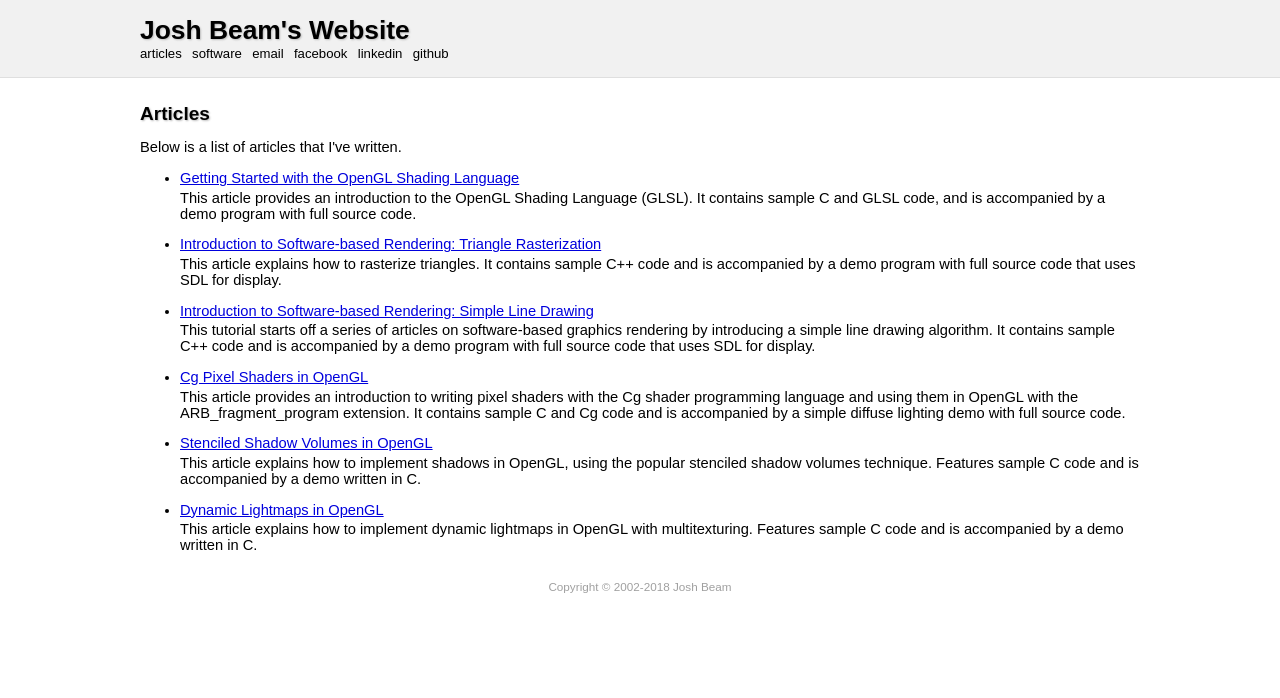
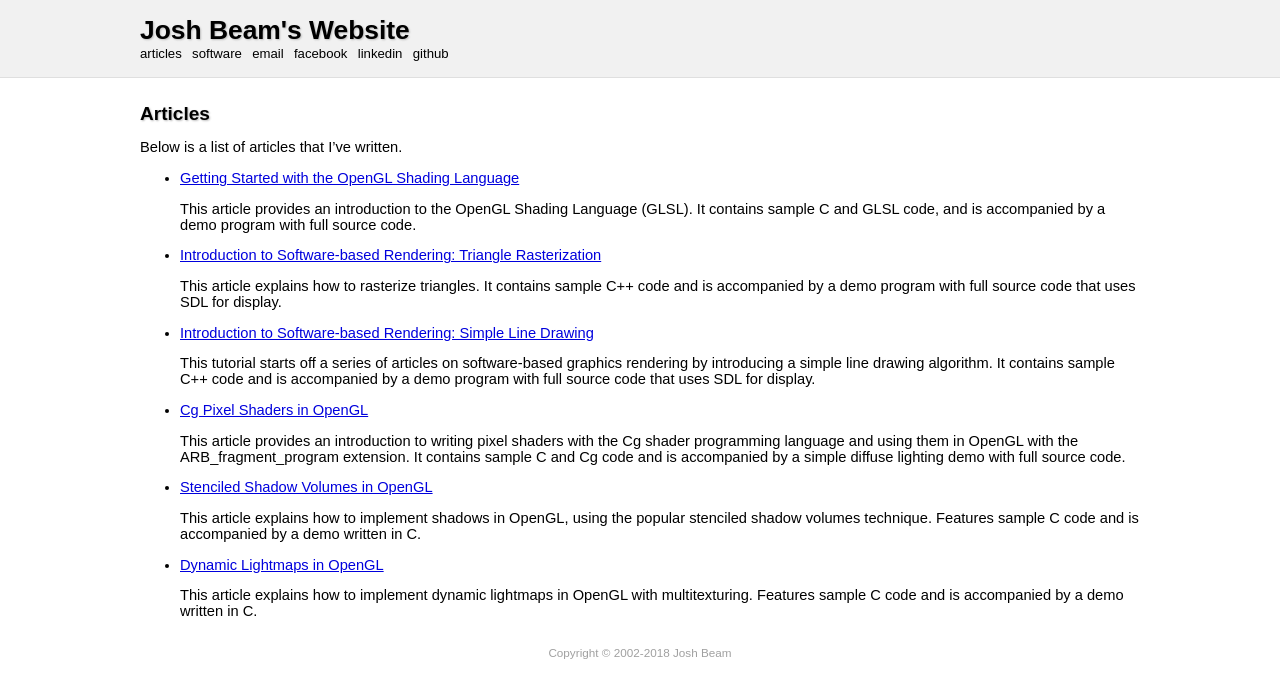
Before and after one commit to joshb/joshb.github.io, a Jekyll site: the page built from articles/index.md, in a window 1280 px wide. Shown: the top 698 px of the page. Built offline with Jekyll 4.4.1, drawn with Linux system fonts in a browser that asks for light colours.

Commit message:
Use markdown in article index.

```diff
--- a/articles/index.md
+++ b/articles/index.md
@@ -2,36 +2,28 @@
 layout: post
 title: Articles
 ---
-<p>Below is a list of articles that I've written.</p>
+Below is a list of articles that I've written.
 
-<ul>
-  <li>
-    <a href="getting_started_with_glsl/">Getting Started with the OpenGL Shading Language</a>
-    <p>This article provides an introduction to the OpenGL Shading Language (GLSL). It contains sample C and GLSL code, and is accompanied by a demo program with full source code.</p>
-  </li>
+- [Getting Started with the OpenGL Shading Language](getting_started_with_glsl/)
 
-  <li>
-    <a href="triangle_rasterization/">Introduction to Software-based Rendering: Triangle Rasterization</a>
-    <p>This article explains how to rasterize triangles. It contains sample C++ code and is accompanied by a demo program with full source code that uses SDL for display.</p>
-  </li>
+  This article provides an introduction to the OpenGL Shading Language (GLSL). It contains sample C and GLSL code, and is accompanied by a demo program with full source code.
 
-  <li>
-    <a href="simple_line_drawing/">Introduction to Software-based Rendering: Simple Line Drawing</a>
-    <p>This tutorial starts off a series of articles on software-based graphics rendering by introducing a simple line drawing algorithm. It contains sample C++ code and is accompanied by a demo program with full source code that uses SDL for display.</p>
-  </li>
+- [Introduction to Software-based Rendering: Triangle Rasterization](triangle_rasterization/)
 
-  <li>
-    <a href="cg_pixel_shaders_in_opengl/">Cg Pixel Shaders in OpenGL</a>
-    <p>This article provides an introduction to writing pixel shaders with the Cg shader programming language and using them in OpenGL with the ARB_fragment_program extension. It contains sample C and Cg code and is accompanied by a simple diffuse lighting demo with full source code.</p>
-  </li>
+  This article explains how to rasterize triangles. It contains sample C++ code and is accompanied by a demo program with full source code that uses SDL for display.
 
-  <li>
-    <a href="stenciled_shadow_volumes_in_opengl/">Stenciled Shadow Volumes in OpenGL</a>
-    <p>This article explains how to implement shadows in OpenGL, using the popular stenciled shadow volumes technique. Features sample C code and is accompanied by a demo written in C.</p>
-  </li>
+- [Introduction to Software-based Rendering: Simple Line Drawing](simple_line_drawing/)
 
-  <li>
-    <a href="dynamic_lightmaps_in_opengl/">Dynamic Lightmaps in OpenGL</a>
-    <p>This article explains how to implement dynamic lightmaps in OpenGL with multitexturing. Features sample C code and is accompanied by a demo written in C.</p>
-  </li>
-</ul>
+  This tutorial starts off a series of articles on software-based graphics rendering by introducing a simple line drawing algorithm. It contains sample C++ code and is accompanied by a demo program with full source code that uses SDL for display.
+
+- [Cg Pixel Shaders in OpenGL](cg_pixel_shaders_in_opengl/)
+
+  This article provides an introduction to writing pixel shaders with the Cg shader programming language and using them in OpenGL with the ARB_fragment_program extension. It contains sample C and Cg code and is accompanied by a simple diffuse lighting demo with full source code.
+
+- [Stenciled Shadow Volumes in OpenGL](stenciled_shadow_volumes_in_opengl/)
+
+  This article explains how to implement shadows in OpenGL, using the popular stenciled shadow volumes technique. Features sample C code and is accompanied by a demo written in C.
+
+- [Dynamic Lightmaps in OpenGL](dynamic_lightmaps_in_opengl/)
+
+  This article explains how to implement dynamic lightmaps in OpenGL with multitexturing. Features sample C code and is accompanied by a demo written in C.
```
